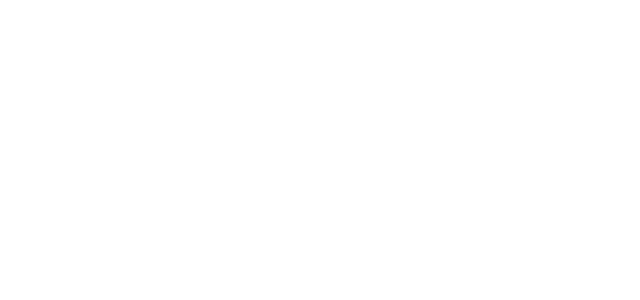
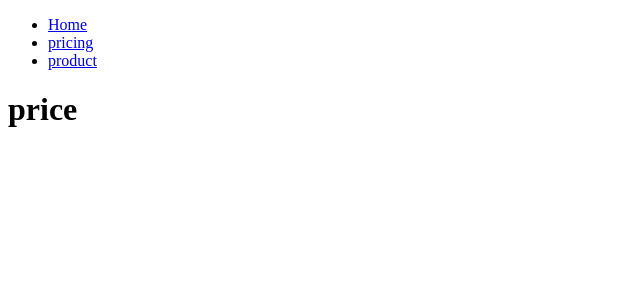
Before and after one commit to papunafshaveli/WorldWise, a React (Vite) app: page /pricing in a window 1280 px wide. Shown: the top 300 px of the page, without its empty margins (0-640 px from the left). Built offline with nearby package versions, Linux system fonts and the light colour scheme.

Commit message:
add routes

```diff
--- a/package.json
+++ b/package.json
@@ -11,7 +11,8 @@
   },
   "dependencies": {
     "react": "^18.2.0",
-    "react-dom": "^18.2.0"
+    "react-dom": "^18.2.0",
+    "react-router-dom": "^6.18.0"
   },
   "devDependencies": {
     "@types/react": "^18.2.15",
--- a/src/App.jsx
+++ b/src/App.jsx
@@ -1,7 +1,21 @@
+import { BrowserRouter, Routes, Route } from "react-router-dom";
 import "./App.css";
+import Pricing from "./pages/Pricing";
+import Product from "./pages/Product";
+import HomePage from "./pages/HomePage";
+import PageNotFound from "./pages/PageNotFound";
 
 function App() {
-  return <></>;
+  return (
+    <BrowserRouter>
+      <Routes>
+        <Route path="/" element={<HomePage />} />
+        <Route path="product" element={<Product />} />
+        <Route path="pricing" element={<Pricing />} />
+        <Route path="*" element={<PageNotFound />} />
+      </Routes>
+    </BrowserRouter>
+  );
 }
 
 export default App;
--- /dev/null
+++ b/src/components/PageNav.jsx
@@ -0,0 +1,20 @@
+/* eslint-disable no-unused-vars */
+import React from "react";
+import { NavLink } from "react-router-dom";
+export default function PageNav() {
+  return (
+    <nav>
+      <ul>
+        <li>
+          <NavLink to="/">Home</NavLink>
+        </li>
+        <li>
+          <NavLink to="/pricing">pricing</NavLink>
+        </li>
+        <li>
+          <NavLink to="/product">product</NavLink>
+        </li>
+      </ul>
+    </nav>
+  );
+}
--- /dev/null
+++ b/src/pages/HomePage.jsx
@@ -0,0 +1,11 @@
+/* eslint-disable no-unused-vars */
+import React from "react";
+
+import PageNav from "../components/PageNav";
+export default function HomePage() {
+  return (
+    <div>
+      <PageNav />
+    </div>
+  );
+}
--- /dev/null
+++ b/src/pages/PageNotFound.jsx
@@ -0,0 +1,12 @@
+/* eslint-disable no-unused-vars */
+import React from "react";
+import PageNav from "../components/PageNav";
+
+export default function PageNotFound() {
+  return (
+    <div>
+      <PageNav />
+      <h1>Page not found</h1>
+    </div>
+  );
+}
--- /dev/null
+++ b/src/pages/Pricing.jsx
@@ -0,0 +1,12 @@
+/* eslint-disable no-unused-vars */
+import React from "react";
+import PageNav from "../components/PageNav";
+
+export default function Pricing() {
+  return (
+    <div>
+      <PageNav />
+      <h1>price</h1>
+    </div>
+  );
+}
--- /dev/null
+++ b/src/pages/Product.jsx
@@ -0,0 +1,12 @@
+/* eslint-disable no-unused-vars */
+import React from "react";
+import PageNav from "../components/PageNav";
+
+export default function Product() {
+  return (
+    <div>
+      <PageNav />
+      <h1>Product</h1>
+    </div>
+  );
+}
```
Also changed, not shown: .eslintrc.cjs, 1 other file (tests, documents, lock files or other folders).
